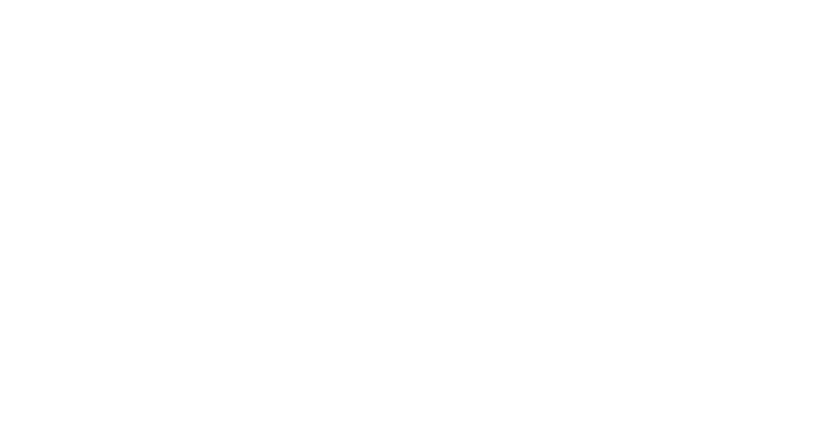
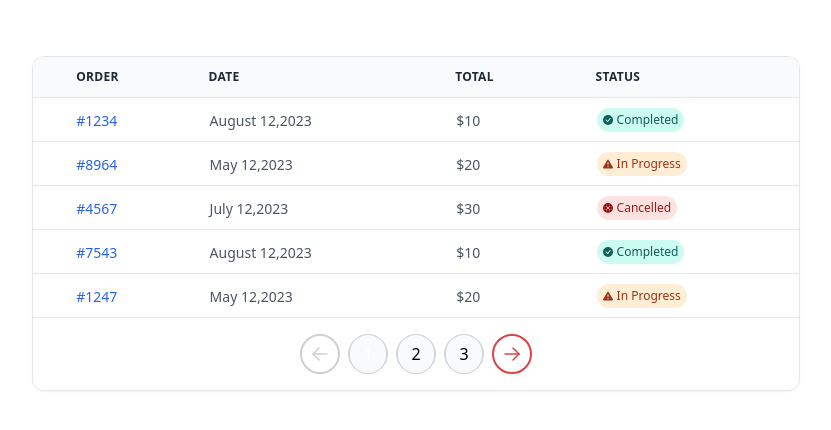
Before and after one commit to chingu-voyages/v49-tier3-team-25, a React (Vite) app in the folder client/: page /order-history in a window 1280 px wide. Before the commit this address had no page. Shown: the top 430 px of the page, without its empty margins (224-1055 px from the left). Built offline with nearby package versions, Linux system fonts and the light colour scheme.

Commit message:
order history

```diff
--- a/client/src/App.tsx
+++ b/client/src/App.tsx
@@ -1,6 +1,7 @@
 import { BrowserRouter as Router, Route, Routes } from "react-router-dom";
 import { Signup } from "./pages/Signup";
 import Signin from "./pages/Signin";
+import OrderHistoryPage from "./pages/OrderHistoryPage";
 
 function App() {
   return (
@@ -8,6 +9,7 @@
       <Routes>
         <Route path="/signup" element={<Signup />} />
         <Route path="/signin" element={<Signin />} />
+        <Route path="/order-history" element={<OrderHistoryPage />} />
       </Routes>
     </Router>
   );
--- /dev/null
+++ b/client/src/components/user-acccount/OrderHistory.tsx
@@ -0,0 +1,235 @@
+import { Link } from "react-router-dom";
+import Pagination from "../Pagination";
+import usePagination from "../../hooks/usePagination";
+
+const transactionData = [
+  {
+    order: 1234,
+    date: "August 12,2023",
+    total: 10,
+    status: "Completed",
+  },
+  {
+    order: 8964,
+    date: "May 12,2023",
+    total: 20,
+    status: "In Progress",
+  },
+  {
+    order: 4567,
+    date: "July 12,2023",
+    total: 30,
+    status: "Cancelled",
+  },
+  {
+    order: 7543,
+    date: "August 12,2023",
+    total: 10,
+    status: "Completed",
+  },
+  {
+    order: 1247,
+    date: "May 12,2023",
+    total: 20,
+    status: "In Progress",
+  },
+  {
+    order: 4052,
+    date: "July 12,2023",
+    total: 30,
+    status: "Cancelled",
+  },
+  {
+    order: 1234,
+    date: "August 12,2023",
+    total: 10,
+    status: "Completed",
+  },
+  {
+    order: 8964,
+    date: "May 12,2023",
+    total: 20,
+    status: "In Progress",
+  },
+  {
+    order: 4567,
+    date: "July 12,2023",
+    total: 30,
+    status: "Cancelled",
+  },
+  {
+    order: 7543,
+    date: "August 12,2023",
+    total: 10,
+    status: "Completed",
+  },
+  {
+    order: 1247,
+    date: "May 12,2023",
+    total: 20,
+    status: "In Progress",
+  },
+  {
+    order: 4052,
+    date: "July 12,2023",
+    total: 30,
+    status: "Cancelled",
+  },
+];
+
+export default function OrderHistory() {
+  const { currentItems, pageCount, handlePageClick } = usePagination(
+    transactionData,
+    5
+  );
+
+  return (
+    <div className="max-w-[52rem] px-4 py-10 sm:px-6 lg:px-8 lg:py-14 mx-auto">
+      <div className="flex flex-col">
+        <div className="-m-1.5 overflow-x-auto">
+          <div className="p-1.5 min-w-full inline-block align-middle">
+            <div className="bg-white border border-gray-200 rounded-xl shadow-sm overflow-hidden dark:bg-neutral-900 dark:border-neutral-700">
+              {/* <!-- Table --> */}
+              <table className="min-w-full divide-y divide-gray-200 dark:divide-neutral-700">
+                <thead className="bg-gray-50 dark:bg-neutral-800">
+                  <tr>
+                    <th scope="col" className="ps-6 py-3 text-start"></th>
+
+                    <th scope="col" className="pe-6 py-3 text-start">
+                      <div className="flex items-center gap-x-2">
+                        <span className="text-xs font-semibold uppercase tracking-wide text-gray-800 dark:text-neutral-200">
+                          Order
+                        </span>
+                      </div>
+                    </th>
+
+                    <th scope="col" className="px-6 py-3 text-start">
+                      <div className="flex items-center gap-x-2">
+                        <span className="text-xs font-semibold uppercase tracking-wide text-gray-800 dark:text-neutral-200">
+                          Date
+                        </span>
+                      </div>
+                    </th>
+
+                    <th scope="col" className="px-6 py-3 text-start">
+                      <div className="flex items-center gap-x-2">
+                        <span className="text-xs font-semibold uppercase tracking-wide text-gray-800 dark:text-neutral-200">
+                          Total
+                        </span>
+                      </div>
+                    </th>
+
+                    <th scope="col" className="px-6 py-3 text-start">
+                      <div className="flex items-center gap-x-2">
+                        <span className="text-xs font-semibold uppercase tracking-wide text-gray-800 dark:text-neutral-200">
+                          Status
+                        </span>
+                      </div>
+                    </th>
+                  </tr>
+                </thead>
+
+                <tbody className="divide-y divide-gray-200 dark:divide-neutral-700">
+                  {currentItems.map((transaction) => (
+                    <tr>
+                      <td className="size-px whitespace-nowrap">
+                        <div className="ps-6 py-2"></div>
+                      </td>
+                      <td className="size-px whitespace-nowrap">
+                        <div className="pe-6 py-2">
+                          <Link
+                            className="text-sm text-blue-600 decoration-2 hover:underline dark:text-blue-500"
+                            to={`/my-orders/${transaction.order}`}
+                          >
+                            #{transaction.order}
+                          </Link>
+                        </div>
+                      </td>
+                      <td className="size-px whitespace-nowrap">
+                        <div className="px-6 py-2">
+                          <span className="text-sm text-gray-600 dark:text-neutral-400">
+                            {transaction.date}
+                          </span>
+                        </div>
+                      </td>
+                      <td className="size-px whitespace-nowrap">
+                        <div className="px-6 py-2">
+                          <span className="text-sm text-gray-600 dark:text-neutral-400">
+                            ${transaction.total}
+                          </span>
+                        </div>
+                      </td>
+                      <td className="size-px whitespace-nowrap">
+                        <div className="px-6 py-2">
+                          <span
+                            className={`py-1 px-1.5 inline-flex items-center gap-x-1 text-xs font-medium ${
+                              transaction.status === "Completed" &&
+                              "bg-teal-100 text-teal-800"
+                            } ${
+                              transaction.status === "In Progress" &&
+                              "bg-orange-100 text-orange-800"
+                            } ${
+                              transaction.status === "Cancelled" &&
+                              "bg-red-100 text-red-800"
+                            } rounded-full `}
+                          >
+                            {transaction.status === "Completed" && (
+                              <svg
+                                className="size-2.5"
+                                xmlns="http://www.w3.org/2000/svg"
+                                width="16"
+                                height="16"
+                                fill="currentColor"
+                                viewBox="0 0 16 16"
+                              >
+                                <path d="M16 8A8 8 0 1 1 0 8a8 8 0 0 1 16 0zm-3.97-3.03a.75.75 0 0 0-1.08.022L7.477 9.417 5.384 7.323a.75.75 0 0 0-1.06 1.06L6.97 11.03a.75.75 0 0 0 1.079-.02l3.992-4.99a.75.75 0 0 0-.01-1.05z" />
+                              </svg>
+                            )}
+                            {transaction.status === "In Progress" && (
+                              <svg
+                                className="size-2.5"
+                                xmlns="http://www.w3.org/2000/svg"
+                                width="16"
+                                height="16"
+                                fill="currentColor"
+                                viewBox="0 0 16 16"
+                              >
+                                <path d="M8.982 1.566a1.13 1.13 0 0 0-1.96 0L.165 13.233c-.457.778.091 1.767.98 1.767h13.713c.889 0 1.438-.99.98-1.767L8.982 1.566zM8 5c.535 0 .954.462.9.995l-.35 3.507a.552.552 0 0 1-1.1 0L7.1 5.995A.905.905 0 0 1 8 5zm.002 6a1 1 0 1 1 0 2 1 1 0 0 1 0-2z"></path>
+                              </svg>
+                            )}
+                            {transaction.status === "Cancelled" && (
+                              <svg
+                                className="size-2.5"
+                                xmlns="http://www.w3.org/2000/svg"
+                                width="16"
+                                height="16"
+                                fill="currentColor"
+                                viewBox="0 0 16 16"
+                              >
+                                <path d="M16 8A8 8 0 1 1 0 8a8 8 0 0 1 16 0zM5.354 4.646a.5.5 0 1 0-.708.708L7.293 8l-2.647 2.646a.5.5 0 0 0 .708.708L8 8.707l2.646 2.647a.5.5 0 0 0 .708-.708L8.707 8l2.647-2.646a.5.5 0 0 0-.708-.708L8 7.293 5.354 4.646z"></path>
+                              </svg>
+                            )}
+                            {transaction.status}
+                          </span>
+                        </div>
+                      </td>
+                    </tr>
+                  ))}
+                </tbody>
+              </table>
+              {/* <!-- End Table --> */}
+
+              {/* <!-- Pagination */}
+              <div className="px-6 py-4  gap-3 flex justify-center items-center border-t border-gray-200 ">
+                <Pagination
+                  handlePageClick={handlePageClick}
+                  pageCount={pageCount}
+                />
+              </div>
+            </div>
+          </div>
+        </div>
+      </div>
+    </div>
+  );
+}
--- /dev/null
+++ b/client/src/pages/OrderHistoryPage.tsx
@@ -0,0 +1,13 @@
+import OrderHistory from "../components/user-acccount/OrderHistory";
+
+export default function OrderHistoryPage() {
+  return (
+    <>
+      {/* <UserAccountLayout> */}
+      <div>
+        <OrderHistory />
+      </div>
+      {/* </UserAccountLayout> */}
+    </>
+  );
+}
```
